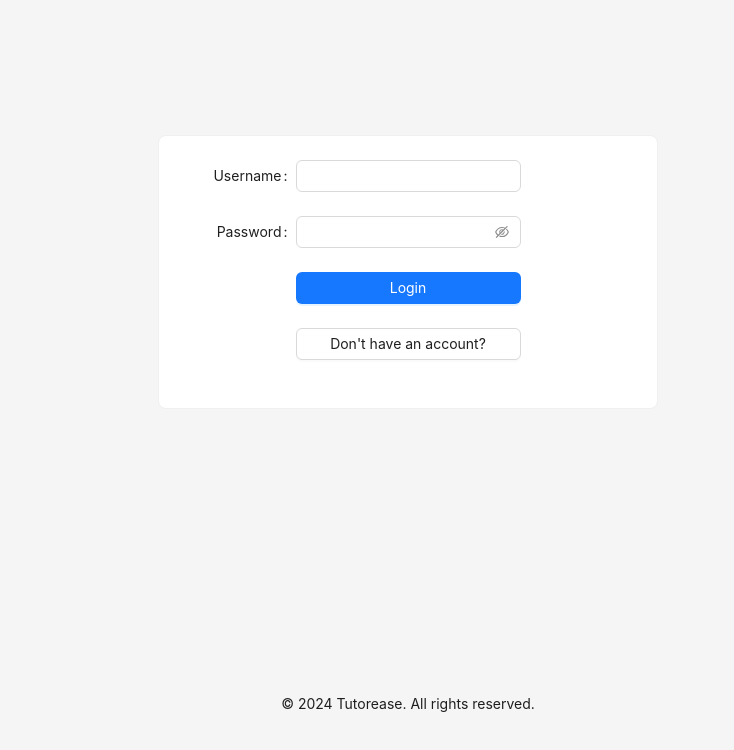
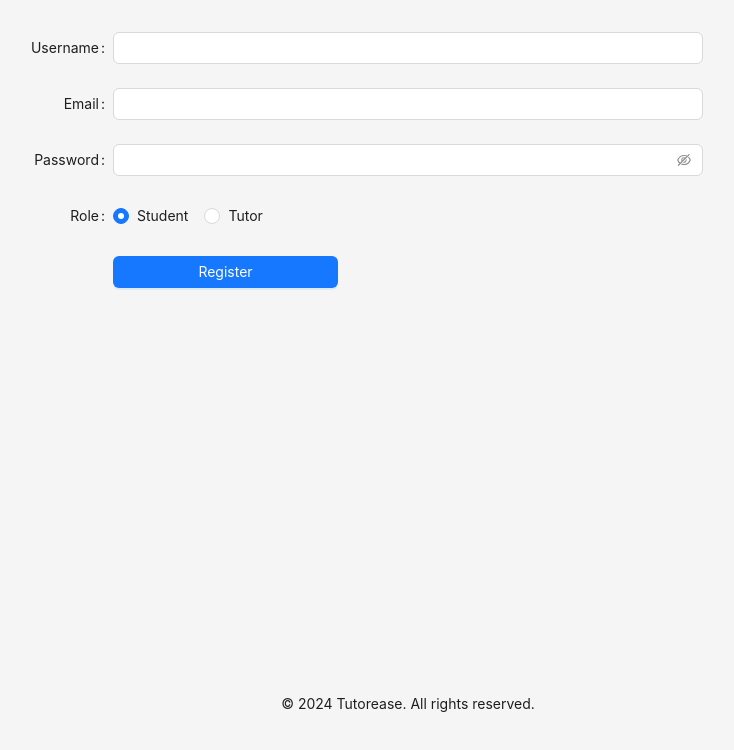
Before and after one commit to LeoLi2023ca/ECE651_Group6, a Vue app in the folder vue/vue-project/: page /register in a window 1280 px wide. Before the commit this address led to /login. Shown: the top 750 px of the page, without its empty margins (232-966 px from the left). Built offline with nearby package versions, Linux system fonts and the light colour scheme.

Commit message:
register error

```diff
--- a/vue/vue-project/src/router/index.js
+++ b/vue/vue-project/src/router/index.js
@@ -12,6 +12,8 @@ import StudentSettingView from '@/views/StudentSettingView.vue'
 import TutorProfileView from '@/views/TutorProfileView.vue'
 import TutorSettingView from '@/views/TutorSettingView.vue'
 import ChatPage from '@/components/ChatPage.vue'
+import WelcomeTutorView from '@/views/WelcomeTutorView.vue'
+import RegisterView from '@/views/RegisterView.vue'
 
 const router = createRouter({
   history: createWebHistory(import.meta.env.BASE_URL),
@@ -88,6 +90,16 @@ const router = createRouter({
         }
       ]
     },
+    {
+      path: '/welcome-tutor',
+      name: 'welcome-tutor',
+      component: WelcomeTutorView
+    },
+    {
+      path: '/register',
+      name: 'register',
+      component: RegisterView
+    },
     // {
     //   path: '/chat/:id',
     //   name: 'chat',
@@ -101,10 +113,10 @@ const router = createRouter({
   ]
 })
 
-router.beforeEach((to, from, next) => {
-  const token = sessionStorage.getItem('role');
-  if (to.name !== 'login' && token !== '1' && token !== '2') next({ name: 'login' });
-  else next();
-});
+// router.beforeEach((to, from, next) => {
+//   const token = sessionStorage.getItem('role');
+//   if (to.name !== 'login' && token !== '1' && token !== '2') next({ name: 'login' });
+//   else next();
+// });
 
 export default router;
--- /dev/null
+++ b/vue/vue-project/src/views/RegisterView.vue
@@ -0,0 +1,141 @@
+<template>
+    <a-form name="basic" :label-col="{ span: 6 }" :wrapper-col="{ span: 12 }" autocomplete="off">
+        <a-form-item label="Username" name="username">
+            <a-input v-model:value="username" @change="validate_username"/>
+            <div id="username_warning" class="red" style="display: none;">This username has already been registered</div>
+        </a-form-item>
+
+        <a-form-item label="Email" name="email">
+            <a-input v-model:value="email" @change="validate_email"/>
+            <div id="email_warning" class="red" style="display: none;">This email has already been registered</div>
+        </a-form-item>
+
+        <a-form-item label="Password" name="password">
+            <a-input-password v-model:value="password" @change="validate_password"/>
+            <div id="password_warning" class="red" style="display: none;">This password has already been registered</div>
+        </a-form-item>
+
+        <a-form-item label="Role">
+            <a-radio-group v-model:value="role">
+                <a-radio value="Student">Student</a-radio>
+                <a-radio value="Tutor">Tutor</a-radio>
+            </a-radio-group>
+        </a-form-item>
+
+        <a-form-item :wrapper-col="{ offset: 6, span: 12 }">
+            <a-button style="width: 225px;" type="primary" @click="register()">Register</a-button>
+        </a-form-item>
+    </a-form>
+</template>
+
+<script setup>
+import { ref } from 'vue';
+import axios from 'axios';
+import { useRouter } from 'vue-router';
+import { useStore } from 'vuex';
+import $ from 'jquery'
+
+const store = useStore();
+const router = useRouter();
+
+const role = ref('Student')
+const username = ref('');
+const email = ref('');
+const password = ref('');
+
+const register = () => {
+    var data = new FormData();
+    data.append('username', username.value);
+    data.append('password', password.value);
+    data.append('role', role.value)
+    data.append('email', email.value)
+
+    var config = {
+        method: 'post',
+        url: 'http://127.0.0.1:5000/register',
+        data: data
+    };
+
+    axios(config)
+        .then(function (response) {
+            sessionStorage.setItem('role', response.data.code);
+            sessionStorage.setItem('user_info', JSON.stringify(response.data.user_info))
+            store.commit('setUserRole', response.data.code);
+            router.push({ name: 'home' });
+
+        })
+        .catch(function (error) {
+            console.log(error);
+        });
+}
+
+const validate_username = () => {
+    var data = new FormData();
+    data.append('username', username.value);
+
+    var config = {
+        method: 'post',
+        url: 'http://127.0.0.1:5000/validate_username',
+        data: data
+    };
+
+    axios(config)
+        .then(function (response) {
+            if(!response.data.isValid){
+                $("#username_warning").css( "display", "block" );
+            }
+        })
+        .catch(function (error) {
+            console.log(error);
+        });
+}
+
+const validate_email = () => {
+    var data = new FormData();
+    data.append('email', email.value);
+
+    var config = {
+        method: 'post',
+        url: 'http://127.0.0.1:5000/validate_email',
+        data: data
+    };
+
+    axios(config)
+        .then(function (response) {
+            if(!response.data.isValid){
+                $("#email_warning").css( "display", "block" );
+            }
+        })
+        .catch(function (error) {
+            console.log(error);
+        });
+}
+
+const validate_password = () => {
+    var data = new FormData();
+    data.append('password', password.value);
+
+    var config = {
+        method: 'post',
+        url: 'http://127.0.0.1:5000/validate_password',
+        data: data
+    };
+
+    axios(config)
+        .then(function (response) {
+            if(!response.data.isValid){
+                $("#password_warning").css( "display", "block" );
+            }
+        })
+        .catch(function (error) {
+            console.log(error);
+        });
+}
+</script>
+
+
+<style scoped>
+.red{
+    color: red;
+}
+</style>
```
